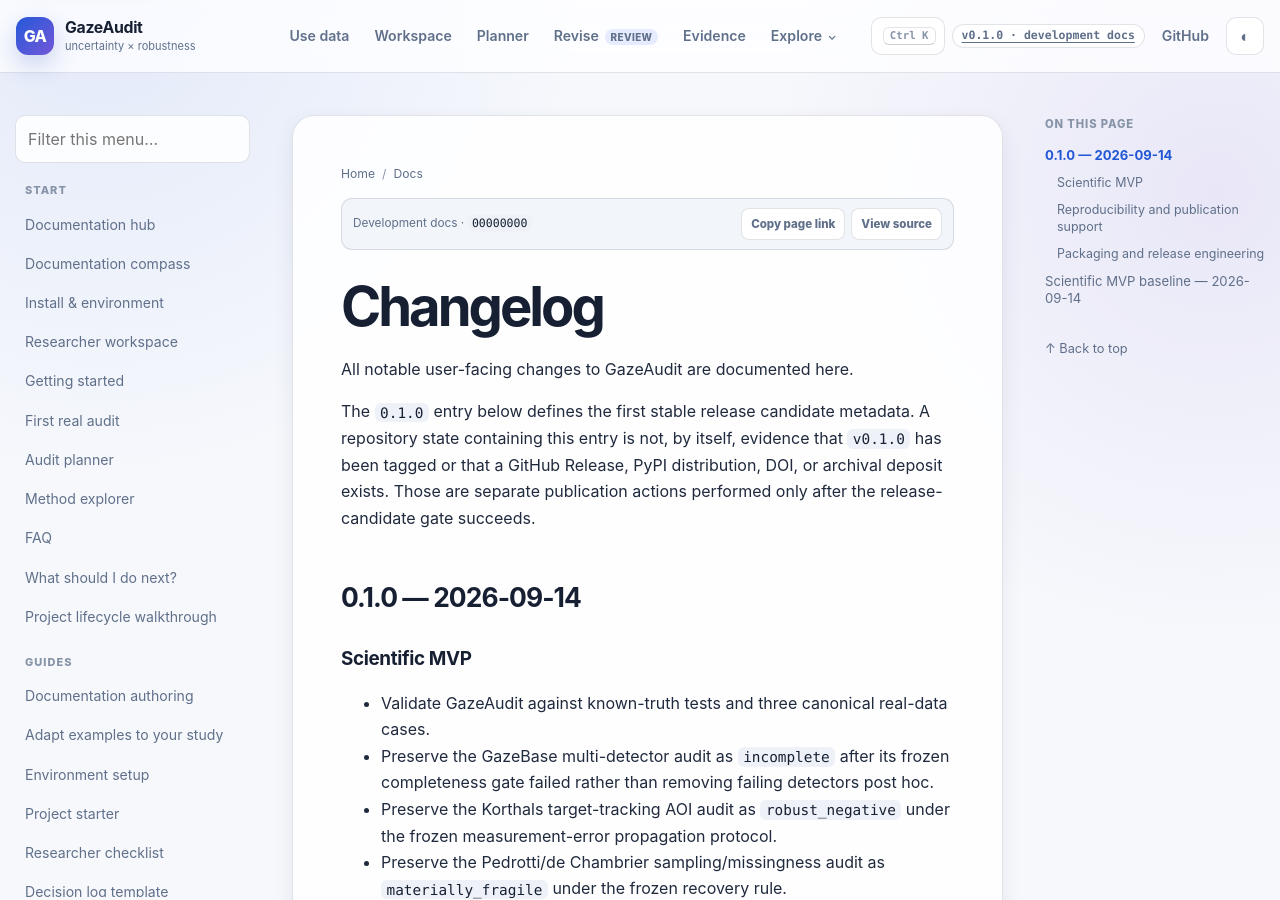
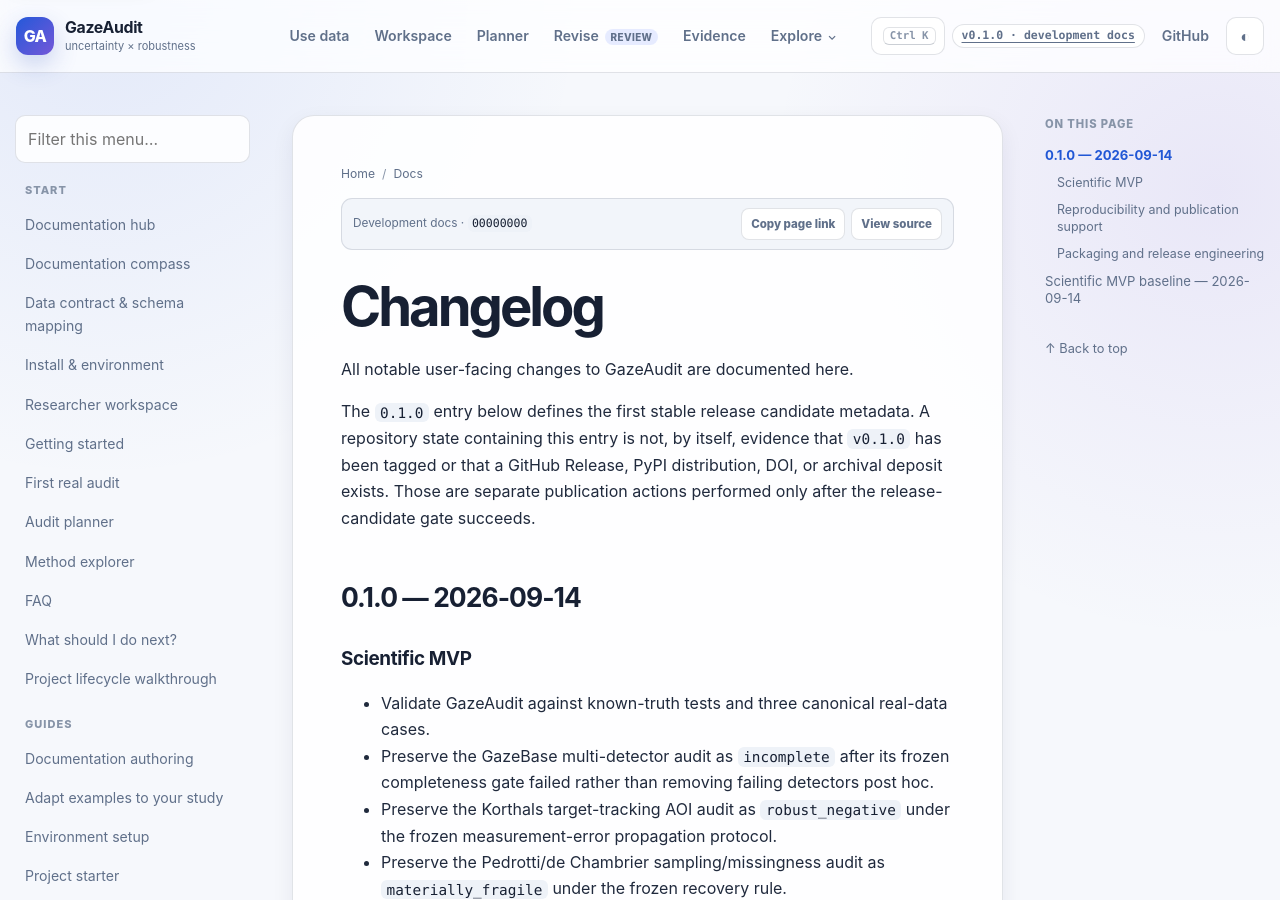
Before and after one commit to stefanosbalaskas/GazeAudit, a Jekyll site: the page built from CHANGELOG.md, in a window 1280 px wide and 900 px high. Built offline with Jekyll 4.4.1, drawn with Linux system fonts in a browser that asks for light colours; our own code applies the rules of GitHub Pages for plain Markdown files.

Commit message:
docs: add data contract routes and assets to navigation

```diff
--- a/_layouts/default.html
+++ b/_layouts/default.html
@@ -59,6 +59,7 @@
   {% if page.page_type == 'install' %}<link rel="stylesheet" href="{{ '/assets/css/install.css' | relative_url }}">{% endif %}
   {% if page.page_type == 'planner' %}<link rel="stylesheet" href="{{ '/assets/css/planner.css' | relative_url }}">{% endif %}
   {% if page.page_type == 'example-catalog' %}<link rel="stylesheet" href="{{ '/assets/css/example-catalog.css' | relative_url }}">{% endif %}
+  {% if page.page_type == 'data-contract' %}<link rel="stylesheet" href="{{ '/assets/css/data-contract.css' | relative_url }}">{% endif %}
   <script>
     (function () {
       try {
@@ -94,6 +95,7 @@
               <span>Learn</span>
               <a href="{{ '/docs/' | relative_url }}">Documentation</a>
               <a href="{{ '/docs/documentation-map/' | relative_url }}">Documentation compass</a>
+              <a href="{{ '/docs/data-contract/' | relative_url }}">Data contract</a>
               <a href="{{ '/docs/install/' | relative_url }}">Install & environment</a>
               <a href="{{ '/docs/guides/' | relative_url }}">Guides</a>
               <a href="{{ '/docs/examples/' | relative_url }}">Examples</a>
@@ -148,6 +150,7 @@
           <span>Learn</span>
           <a href="{{ '/docs/' | relative_url }}">Documentation</a>
           <a href="{{ '/docs/documentation-map/' | relative_url }}">Documentation compass</a>
+          <a href="{{ '/docs/data-contract/' | relative_url }}">Data contract</a>
           <a href="{{ '/docs/install/' | relative_url }}">Install & environment</a>
           <a href="{{ '/docs/guides/' | relative_url }}">Guides</a>
           <a href="{{ '/docs/examples/' | relative_url }}">Examples</a>
@@ -195,6 +198,7 @@
             <p class="nav-label">Start</p>
             <a href="{{ '/docs/' | relative_url }}">Documentation hub</a>
             <a href="{{ '/docs/documentation-map/' | relative_url }}">Documentation compass</a>
+            <a href="{{ '/docs/data-contract/' | relative_url }}">Data contract & schema mapping</a>
             <a href="{{ '/docs/install/' | relative_url }}">Install & environment</a>
             <a href="{{ '/docs/workspace/' | relative_url }}">Researcher workspace</a>
             <a href="{{ '/docs/getting-started/' | relative_url }}">Getting started</a>
@@ -226,6 +231,7 @@
             <a href="{{ '/docs/examples/example-to-study-handoff/' | relative_url }}">Example → study handoff</a>
             <a href="{{ '/docs/examples/install-smoke-check/' | relative_url }}">Install smoke check</a>
             <a href="{{ '/docs/examples/first-real-audit/' | relative_url }}">First real audit example</a>
+            <a href="{{ '/docs/examples/data-contract-valid-invalid/' | relative_url }}">Data contract cases</a>
             <a href="{{ '/docs/examples/study-preflight/' | relative_url }}">Study preflight</a>
             <a href="{{ '/docs/examples/end-to-end-robustness/' | relative_url }}">End-to-end robustness</a>
             <a href="{{ '/docs/examples/decision-to-report/' | relative_url }}">Decision-to-report example</a>
@@ -364,5 +370,6 @@
   {% if page.page_type == 'methods' %}<script src="{{ '/assets/js/methods.js' | relative_url }}" defer></script>{% endif %}
   {% if page.page_type == 'planner' %}<script src="{{ '/assets/js/planner.js' | relative_url }}" defer></script>{% endif %}
   {% if page.page_type == 'example-catalog' %}<script src="{{ '/assets/js/example-catalog.js' | relative_url }}" defer></script>{% endif %}
+  {% if page.page_type == 'data-contract' %}<script src="{{ '/assets/js/data-contract.js' | relative_url }}" defer></script>{% endif %}
 </body>
 </html>
```
Also changed, not shown: other parts of _layouts/default.html (+1 -0 lines).
